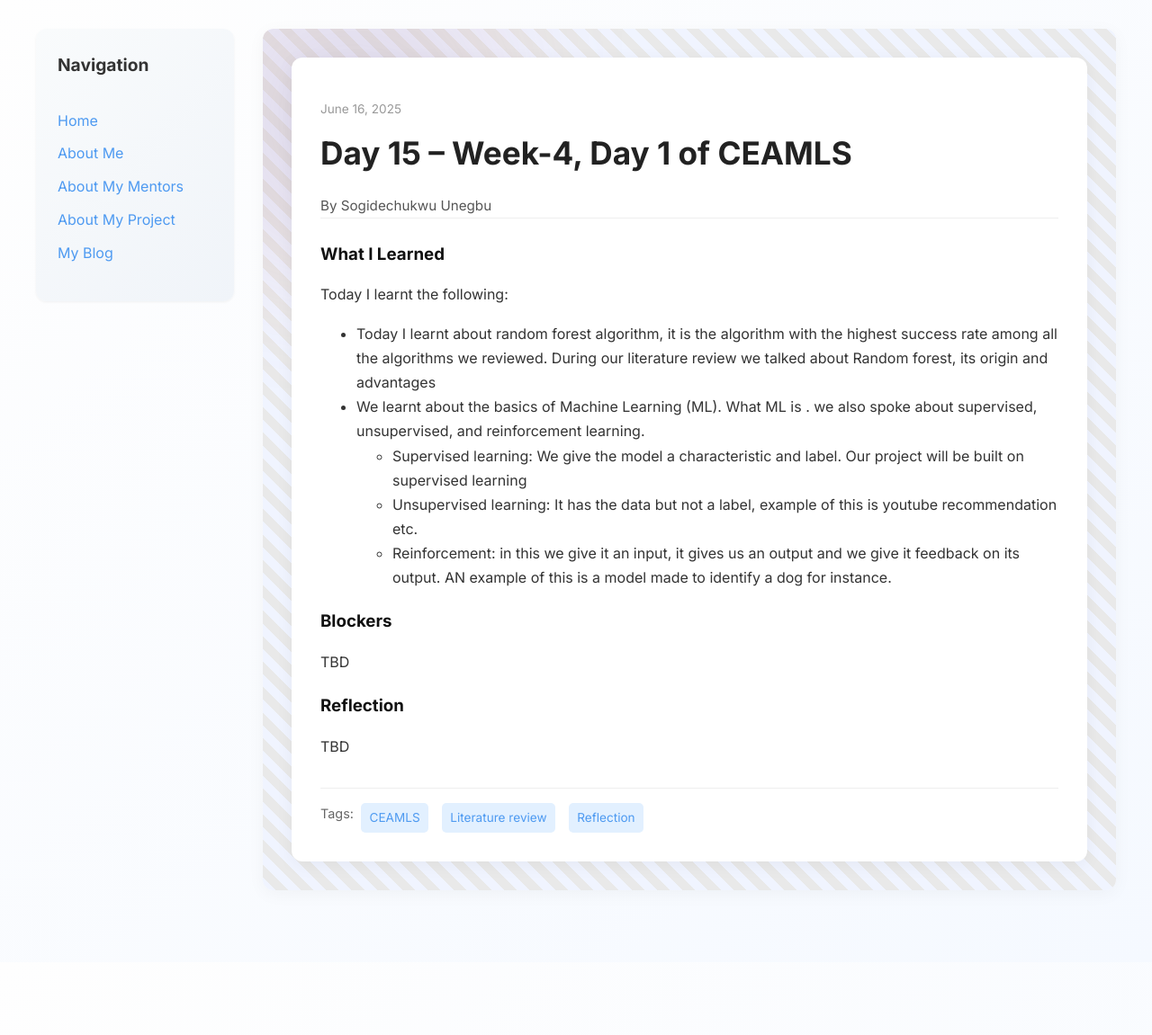
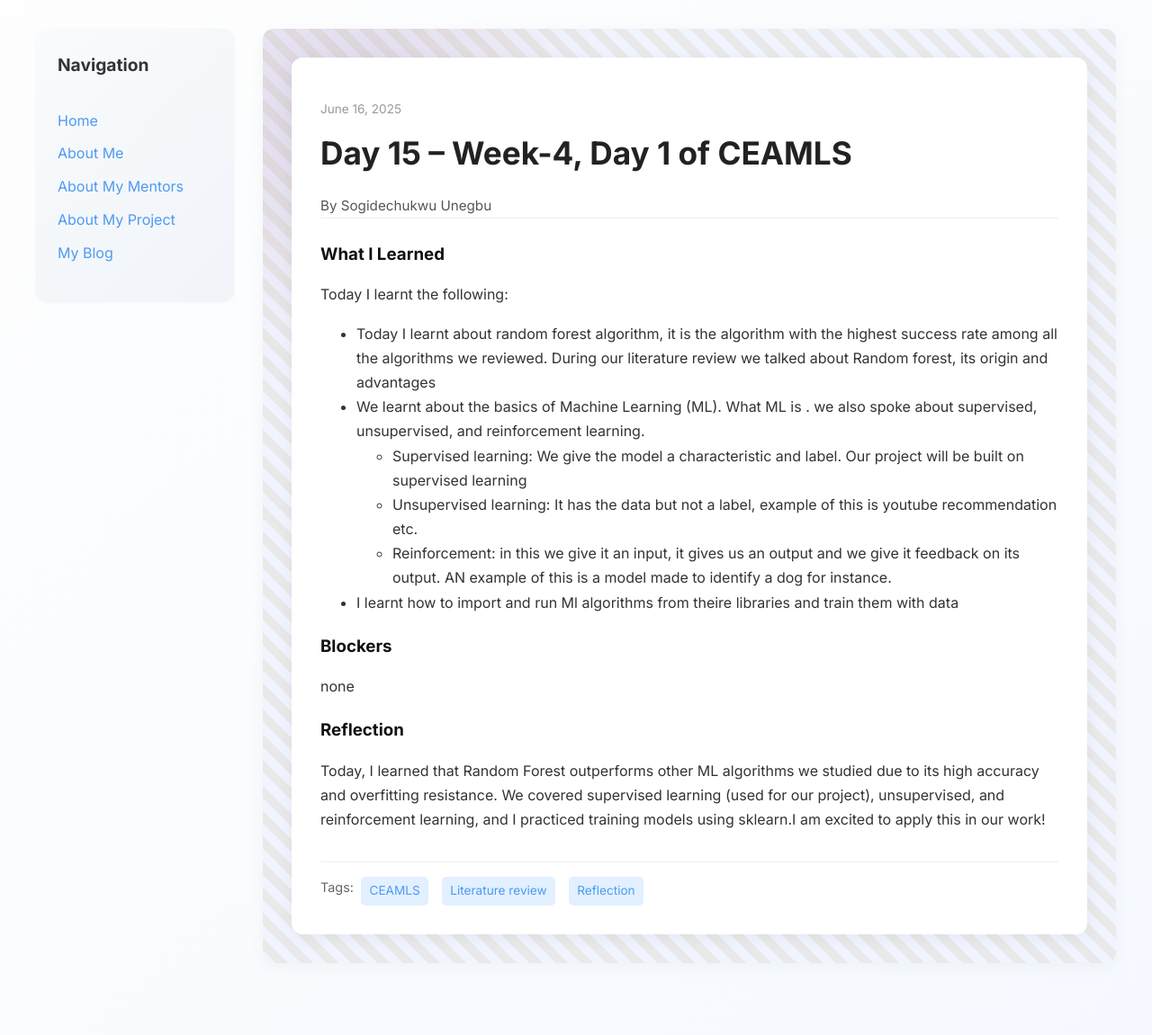
Before and after one commit to UnegbuSogidechukwu/UnegbuSogidechukwu.github.io, a Jekyll site: the page built from _posts/2025-06-16-day-15.md, in a window 1280 px wide. Shown: the whole page at 90% size. Built offline with Jekyll 4.4.1, drawn with Linux system fonts in a browser that asks for light colours; before the commit the page ends 1070 px from its top, so only the background shows below that.

Commit message:
Update 2025-06-16-day-15.md

```diff
--- a/_posts/2025-06-16-day-15.md
+++ b/_posts/2025-06-16-day-15.md
@@ -13,11 +13,11 @@ what_i_learned: |
       - Supervised learning: We give the model a characteristic and label. Our project will be built on supervised learning
       - Unsupervised learning: It has the data but not a label, example of this is youtube recommendation etc.
       - Reinforcement: in this we give it an input, it gives us an output and we give it feedback on its output. AN example of this is a model  made to identify a dog for instance.
-
+     - I learnt how to import and run Ml algorithms from theire libraries and train them with data
 blockers: |
-  TBD
+  none
 
 reflection: |
-  TBD
+  Today, I learned that Random Forest outperforms other ML algorithms we studied due to its high accuracy and overfitting resistance. We covered supervised learning (used for our project), unsupervised, and reinforcement learning, and I practiced training models using sklearn.I am excited to apply this in our work!
 
 ---
```
